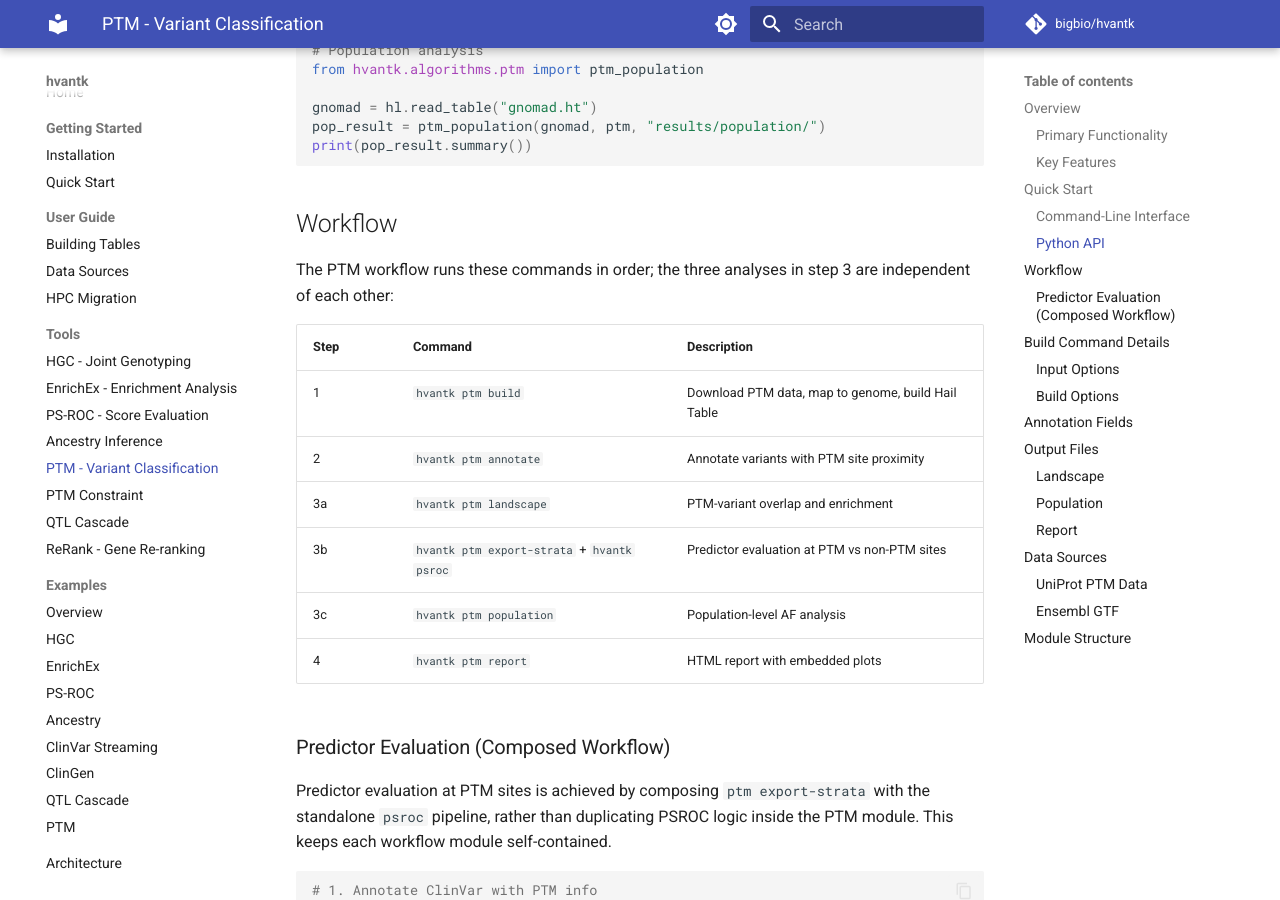
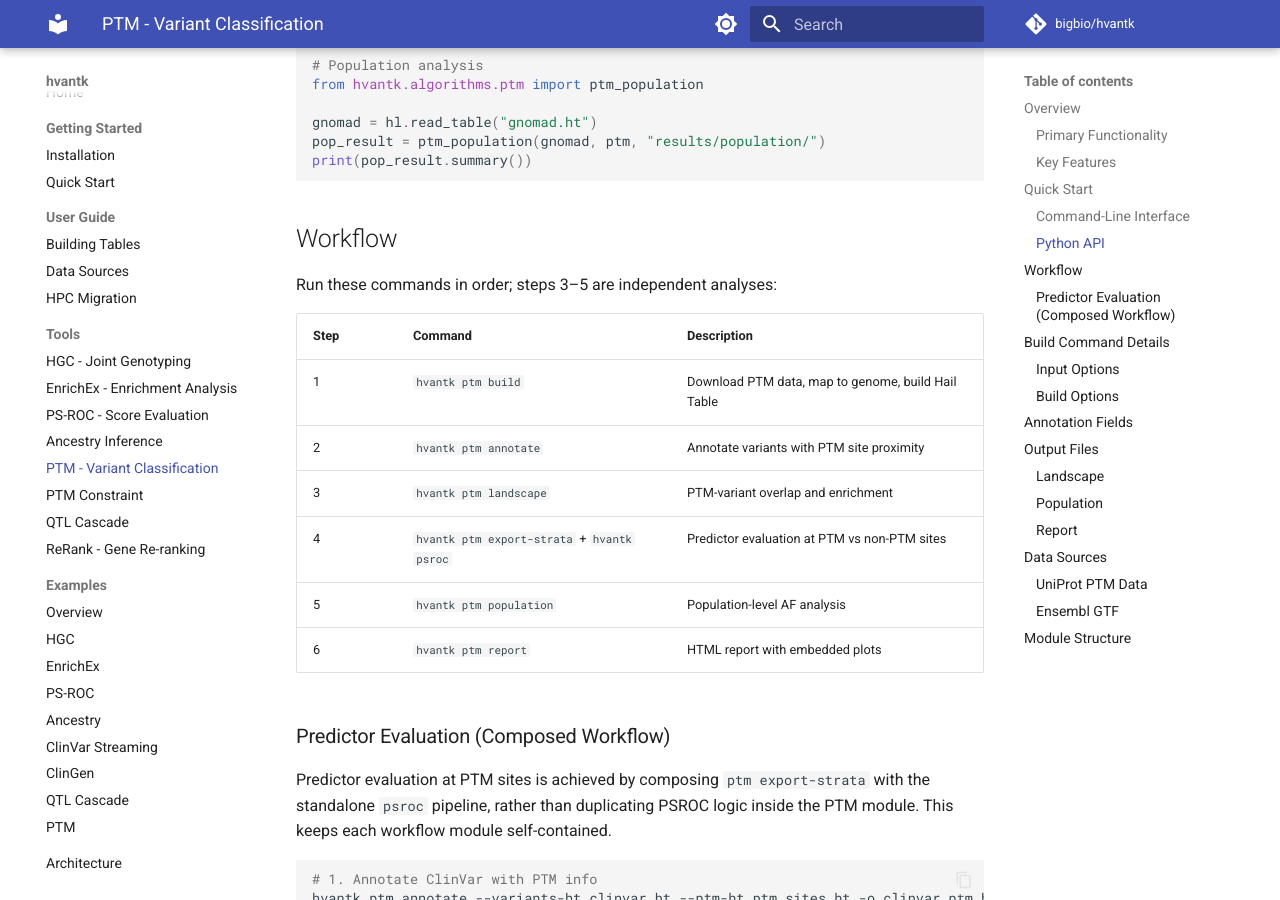
Before and after one commit to bigbio/hvantk, an MkDocs documentation site: the page built from docs_site/tools/ptm.md, in a window 1280 px wide and 900 px high, scrolled down 2873 px. Built offline with MkDocs 1.6.1 and Material for MkDocs 9.7.7, drawn with Linux system fonts in a browser that asks for light colours; comment, search, counter and statistics services are not loaded.

Commit message:
docs: align the PTM step numbering, regenerate the workflow figure, drop the remaining labels

```diff
--- a/docs_site/tools/ptm.md
+++ b/docs_site/tools/ptm.md
@@ -103,16 +103,16 @@ print(pop_result.summary())
 
 ## Workflow
 
-The PTM workflow runs these commands in order; the three analyses in step 3 are independent of each other:
+Run these commands in order; steps 3–5 are independent analyses:
 
 | Step | Command | Description |
 |------|---------|-------------|
 | 1 | `hvantk ptm build` | Download PTM data, map to genome, build Hail Table |
 | 2 | `hvantk ptm annotate` | Annotate variants with PTM site proximity |
-| 3a | `hvantk ptm landscape` | PTM-variant overlap and enrichment |
-| 3b | `hvantk ptm export-strata` + `hvantk psroc` | Predictor evaluation at PTM vs non-PTM sites |
-| 3c | `hvantk ptm population` | Population-level AF analysis |
-| 4 | `hvantk ptm report` | HTML report with embedded plots |
+| 3 | `hvantk ptm landscape` | PTM-variant overlap and enrichment |
+| 4 | `hvantk ptm export-strata` + `hvantk psroc` | Predictor evaluation at PTM vs non-PTM sites |
+| 5 | `hvantk ptm population` | Population-level AF analysis |
+| 6 | `hvantk ptm report` | HTML report with embedded plots |
 
 ### Predictor Evaluation (Composed Workflow)
 
```
Also changed, not shown: docs_site/guide/hpc-migration.md (+1 -1 lines), docs_site/images/hvantk-ptm-workflow.svg, 8 other files.
